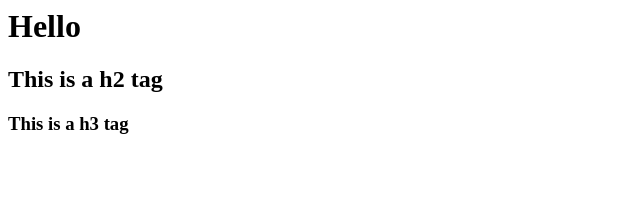
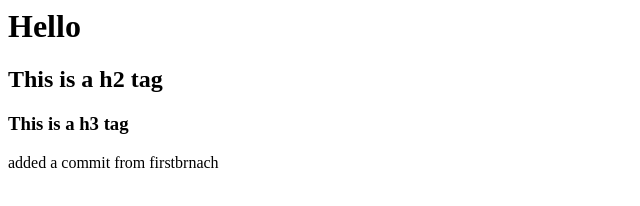
Before and after one commit to pkaustubh401/Testing-branching, a plain HTML site: page index.html in a window 1280 px wide. Shown: the whole page, without its empty margins (0-640 px from the left). Drawn offline with Linux system fonts and the light colour scheme.

Commit message:
added a para from firstbranch

```diff
--- a/index.html
+++ b/index.html
@@ -1,3 +1,4 @@
 <h1>Hello</h1ii>
 <h2>This is a h2 tag </h2>
 <h3>This is a h3 tag </h3>
+<p>added a commit from firstbrnach</p>
```
